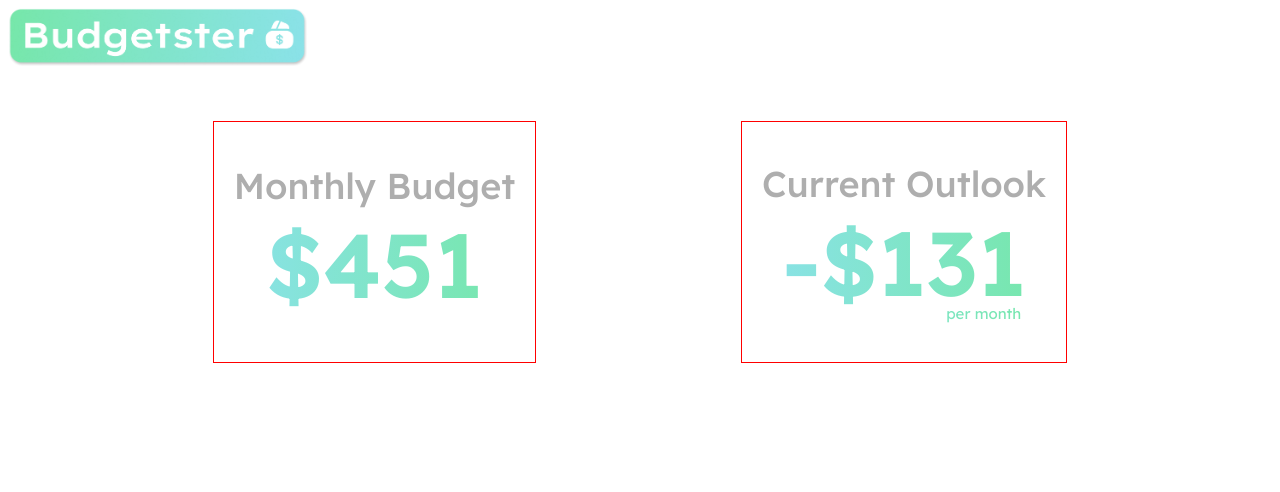
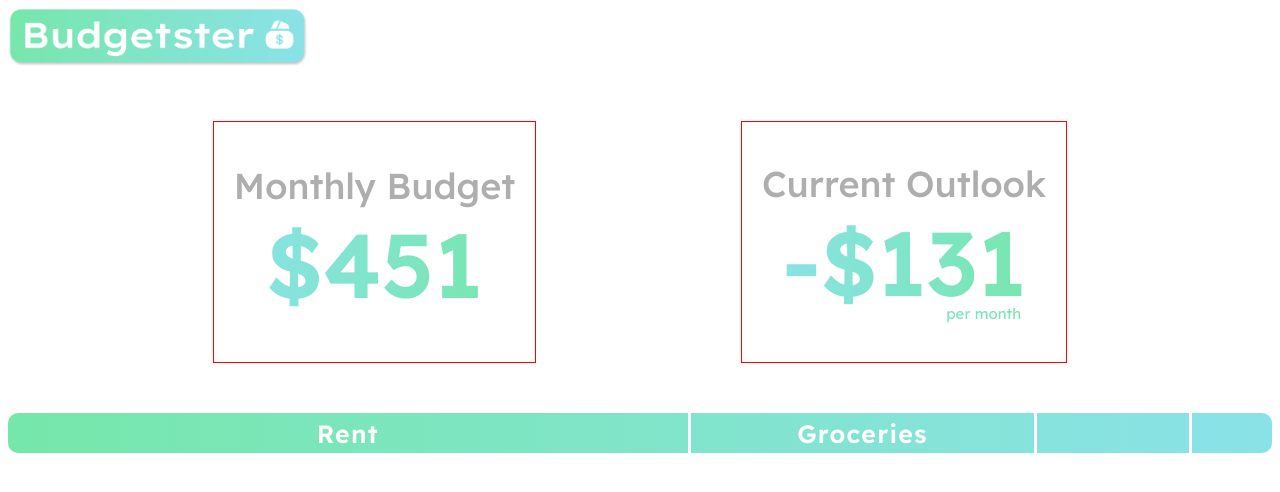
Before and after one commit to jacoblurie29/budgetster-frontend, a React (Vite) app in the folder client/: page / in a window 1280 px wide. Shown: the top 492 px of the page. Built offline with nearby package versions, Linux system fonts and the light colour scheme.

Commit message:
Category breakdown bar completed

```diff
--- /dev/null
+++ b/client/src/components/CategoryBreakdownBar.tsx/CategoryBreakdownBar.styles.css
@@ -0,0 +1,34 @@
+.categorybreakdownbar-container {
+  display: flex;
+  flex-direction: row;
+  align-items: center;
+  justify-content: space-evenly;
+  width: 100%;
+  border-radius: 10px;
+  height: 40px;
+  padding: 0px;
+  margin: 0px;
+  background: linear-gradient(90deg, #76e7aa, #8ae2e8);
+}
+
+.categorybreakdownbar-value {
+  font-style: normal;
+  font-weight: 600;
+  font-size: 25px;
+  font-family: "Lexend", sans-serif;
+  color: #ffffff;
+  letter-spacing: 0.05em;
+  text-align: center;
+  overflow: hidden;
+  white-space: nowrap;
+  text-overflow: ellipsis;
+  padding: 0px 10px;
+}
+
+.categorybreakdownbar-divider {
+  width: 3px;
+  height: 100%;
+  background-color: #ffffff;
+  margin: 0px;
+  padding: 0px;
+}
--- /dev/null
+++ b/client/src/components/CategoryBreakdownBar.tsx/CategoryBreakdownBar.tsx
@@ -0,0 +1,44 @@
+import { MonetaryItem } from "../../types/types";
+import "./CategoryBreakdownBar.styles.css";
+import { Fragment } from "react";
+
+/**
+ * @interface CategoryBreakdownBarProps - Props for the CategoryBreakdownBar component
+ *
+ * @prop {MonetaryItem[]} values - The values to display in the bar
+ */
+interface CategoryBreakdownBarProps {
+  values: MonetaryItem[];
+}
+
+const CategoryBreakdownBar = ({ values }: CategoryBreakdownBarProps) => {
+  // Sort the values from largest to smallest
+  values = values.sort((a, b) => {
+    return b.value - a.value;
+  });
+
+  // Calculate the percentage each value takes up of the total
+  const percentageValues = values.map((value) =>
+    Math.floor((value.value / values.reduce((a, b) => a + b.value, 0)) * 100)
+  );
+
+  return (
+    <div className="categorybreakdownbar-container">
+      {values.map((value, index) => (
+        <Fragment key={index}>
+          <div
+            className="categorybreakdownbar-value"
+            style={{ width: `${percentageValues[index]}%` }}
+          >
+            {percentageValues[index] > 20 && value.name}
+          </div>
+          {index !== values.length - 1 && (
+            <div className="categorybreakdownbar-divider" />
+          )}
+        </Fragment>
+      ))}
+    </div>
+  );
+};
+
+export default CategoryBreakdownBar;
--- /dev/null
+++ b/client/src/components/LargeCategoryCard/LargeCategoryCard.tsx
@@ -0,0 +1,22 @@
+import { MonetaryItem, TimePeriod } from "../../types/types";
+import CategoryBreakdownBar from "../CategoryBreakdownBar.tsx/CategoryBreakdownBar";
+
+interface LargeCategoryCardProps {
+  title: string;
+  values: MonetaryItem[];
+  timePeriod: TimePeriod;
+}
+
+const LargeCategoryCard = ({
+  title,
+  values,
+  timePeriod,
+}: LargeCategoryCardProps) => {
+  return (
+    <div className="largecategorycard-container">
+      <CategoryBreakdownBar values={values} />
+    </div>
+  );
+};
+
+export default LargeCategoryCard;
--- a/client/src/components/LargeCountCard/LargeCountCard.styles.css
+++ b/client/src/components/LargeCountCard/LargeCountCard.styles.css
@@ -31,6 +31,15 @@
   color: transparent;
 }
 
+.categorybreakdownbar-value-p {
+  display: inline-flex;
+  margin: 0;
+  height: 100%;
+  align-items: center;
+  white-space: nowrap;
+  width: min-content;
+}
+
 .largecountcard-subtitle {
   font-style: normal;
   font-weight: 400;
--- a/client/src/layout/App.tsx
+++ b/client/src/layout/App.tsx
@@ -1,6 +1,9 @@
 import LargeCountCard from "../components/LargeCountCard/LargeCountCard";
 import "./App.css";
 import BudgetsterLogo from "../assets/BudgetsterLogo.png";
+import LargeCategoryCard from "../components/LargeCategoryCard/LargeCategoryCard";
+import { TimePeriod } from "../types/types";
+import { testExpensesData } from "../testData/testData";
 
 const App = () => {
   return (
@@ -18,6 +21,11 @@ const App = () => {
           subtitle="per month"
         />
       </div>
+      <LargeCategoryCard
+        title="Expenses"
+        values={testExpensesData}
+        timePeriod={TimePeriod.MONTHLY}
+      />
     </div>
   );
 };
--- /dev/null
+++ b/client/src/testData/testData.ts
@@ -0,0 +1,24 @@
+import { MonetaryItemType } from "../types/types";
+
+export const testExpensesData = [
+  {
+    name: "Rent",
+    value: 1000,
+    type: MonetaryItemType.EXPENSE,
+  },
+  {
+    name: "Groceries",
+    value: 500,
+    type: MonetaryItemType.EXPENSE,
+  },
+  {
+    name: "Gas",
+    value: 100,
+    type: MonetaryItemType.EXPENSE,
+  },
+  {
+    name: "Car Insurance",
+    value: 200,
+    type: MonetaryItemType.EXPENSE,
+  },
+];
--- /dev/null
+++ b/client/src/types/types.ts
@@ -0,0 +1,38 @@
+/**
+ * @interface MonetaryItem - Interface for a monetary item.
+ *
+ * @param {string} name - The name of the monetary item.
+ * @param {number} value - The value of the monetary item.
+ * @param {string} type - The type of the monetary item.
+ */
+export interface MonetaryItem {
+  name: string;
+  value: number;
+  type: MonetaryItemType;
+}
+
+/**
+ * @interface MonetaryItem - Interface for a monetary item.
+ *
+ * @param {string} MONTHLY - The component displays a monthly outlook.
+ * @param {string} YEARLY - The component displays a yearly outlook.
+ */
+export enum TimePeriod {
+  MONTHLY = "monthly",
+  YEARLY = "yearly",
+}
+
+/**
+ * @enum MonetaryItemType - Enum for the type of a monetary item.
+ *
+ * @param {string} INCOME - The monetary item is an income.
+ * @param {string} EXPENSE - The monetary item is an expense.
+ * @param {string} SAVINGS - The monetary item is a savings.
+ * @param {string} INVESTMENT - The monetary item is an investment.
+ */
+export enum MonetaryItemType {
+  INCOME = "income",
+  EXPENSE = "expense",
+  SAVINGS = "savings",
+  INVESTMENT = "investment",
+}
```
